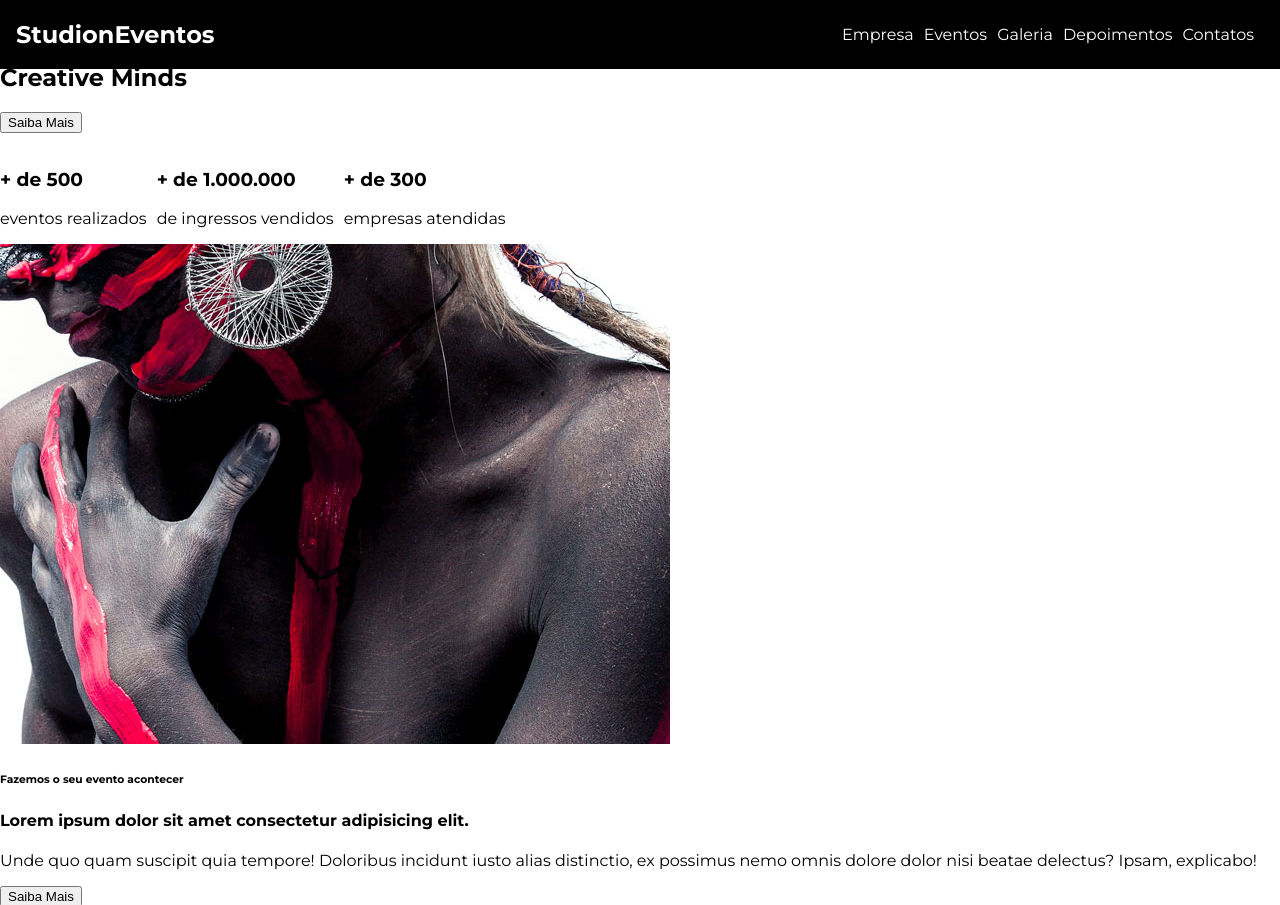
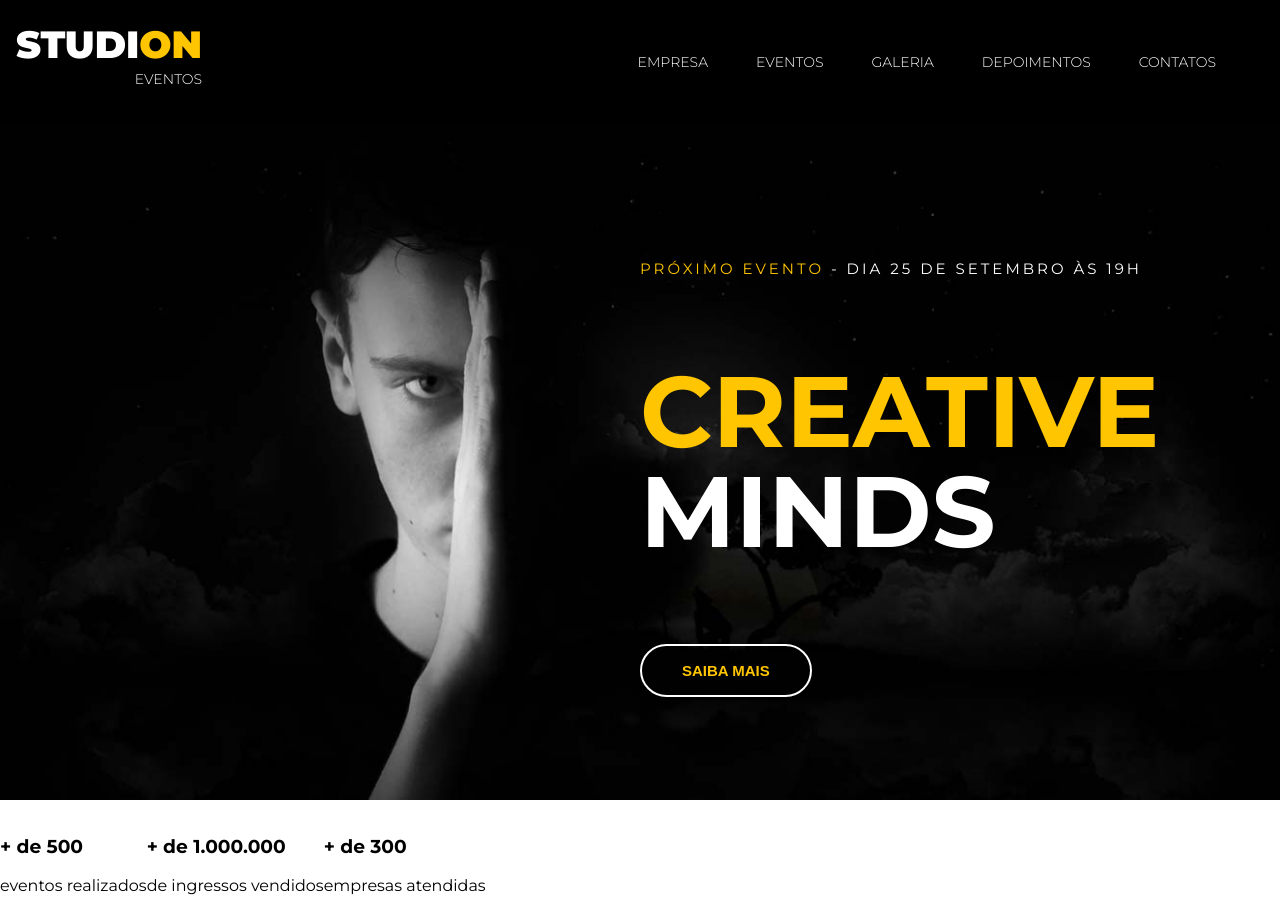
Before and after one commit to Francisco-Viana/studion, a website: page src/index.html in a window 1280 px wide. Shown: the top 905 px of the page. Drawn offline with Linux system fonts and the light colour scheme.

Commit message:
feat(header): implemented header styles

```diff
--- a/src/index.html
+++ b/src/index.html
@@ -9,8 +9,11 @@
 
     <body>
        <nav class="navbar">
-           <h1>Studi<span>on</span><span>Eventos</span></h1>
-            <ul class="navbar__links">
+           <h1 class="logo-studion">
+            Studi<span class="copy--primary">on</span>
+            <span class="logo-studion__subtitle">Eventos</span>
+        </h1>
+        <ul class="navbar__links">
                 <li>
                     <a href="#empresa">
                     Empresa
@@ -42,9 +45,19 @@
        <header>
             <div id="slider">
                 <div class="slide">
-                    <h6><span>Próximo evento</span> - Dia 25 de setembro às 19h</h6>
-                    <h2><span>Creative</span> Minds</h2>
-                    <button>Saiba Mais</button>
+                   <img
+                     class="slide__background-image"
+                     src="./images/banner.jpg"
+                     alt="Studion Banner"
+                     >
+                     <div class="slide__copy">
+                         <h6>
+                            <span class="copy--primary">Próximo evento</span> - Dia 25 de
+                             setembro às 19h
+                            </h6>
+                         <h2><span class="copy--primary">Creative</span> Minds</h2>
+                         <button class="btn btn--slide">Saiba Mais</button>
+                     </div>
                 </div>
             </div>
        </header>
@@ -75,6 +88,8 @@
                 <p>
                     Unde quo quam suscipit quia tempore! Doloribus incidunt iusto alias distinctio, ex possimus nemo omnis dolore dolor nisi
                     beatae delectus? Ipsam, explicabo!
+                    Unde quo quam suscipit quia tempore! Doloribus incidunt iusto alias distinctio, ex possimus nemo omnis dolore dolor nisi
+                    beatae delectus? Ipsam, explicabo!
                 </p>
                 <button>Saiba Mais</button>
             </div>
@@ -96,6 +111,7 @@
         <form>
             <label>receba news e promoções</label>
             <input type="email" placeholder="email">
+            <button type="submit">Enviar</button>
         </form>
         <ul>
             <li><a href="https:facebook.com/" target="_blank">Facebook</a></li>
--- a/src/style.css
+++ b/src/style.css
@@ -1,4 +1,4 @@
-@import url('https://fonts.googleapis.com/css2?family=Montserrat:wght@400;700&display=swap');
+@import url('https://fonts.googleapis.com/css2?family=Montserrat:wght@300;400;700;900&display=swap');
 
 * {
     box-sizing: border-box;
@@ -7,10 +7,13 @@
 :root {
     font-family: 'Montserrat', sans-serif;
     font-size: 16px;
+    --color-primary:#ffc500;
+    --default-padding: 1rem;
 }
 
 body {
     margin: 0;
+    padding-top: 7.75rem;
 }
 
 ul {
@@ -19,12 +22,9 @@ ul {
     padding-left: 0;
 }
 
-li {
-    margin-right: 0.625rem ;
-}
-
 .navbar {
     position: fixed;
+    z-index: 1;
     display: grid;
     grid-template-columns: 1fr 9fr;
     align-items: center;
@@ -32,6 +32,7 @@ li {
     left: 0;
 
     width: 100vw;
+    height: 7.75rem;
     padding: 0 1rem;
 
     background-color: #000; /* vermelho /verde / azul / transparência - 0 - F */
@@ -42,7 +43,96 @@ li {
     justify-self: end;
 }
 
+.navbar__links li {
+    font-size: 0.875rem;
+    margin-right: 3rem;
+    text-transform: uppercase;
+}
+
 .navbar__links a {
+    font-weight: 300;
     color: #fff;
     text-decoration: none;
 }
+
+.navbar__links a:hover {
+    color: var(--color-primary);
+}
+
+.logo-studion {
+    font-size: 2.375rem;
+    font-weight: 900;
+    line-height: 1ch; /* relativa ao tamanho da altura do glifo 0 da fonte */
+    text-transform: uppercase;
+    text-align: right;
+}
+
+.logo-studion__subtitle {
+    font-size: 0.875rem;
+    font-weight: 300;
+}
+
+.copy--primary {
+    color: var(--color-primary);
+}
+
+#slider {
+    background-color: #000;
+    color: #fff;
+}
+
+.slide {
+    position: relative;
+    height: calc(100vh - 7.75rem);
+}
+
+.slide__background-image {
+    width: 100%;
+    height: 100%;
+    object-fit: cover;
+    object-position: center;
+}
+
+.slide__copy {
+    position: absolute;
+    top: 6.25rem;
+    left: 50vw;
+}
+
+.slide__copy h6 {
+    font-size: 0.9375rem;
+    font-weight: 400;
+    text-transform: uppercase;
+    letter-spacing: 0.1875rem;
+}
+
+.slide__copy h2 {
+    font-size: 6.25rem;
+    text-transform: uppercase;
+    line-height: 6.25rem;
+}
+
+.slide__copy h2 span {
+    display: block;
+}
+
+.btn {
+    cursor: pointer;
+    padding: 1rem 2.5rem;
+    border: 0.125rem solid #fff;
+    border-radius: 5rem;
+    color: var(--color-primary);
+    background: unset;
+    font-size: 0.9375rem;
+    font-weight: 700;
+    text-transform: uppercase;
+    transition: 0.3s all ease;
+}
+
+.btn:hover,
+.btn:active,
+.btn:focus {
+    border-color: var(--color-primary);
+    background-color: var(--color-primary);
+    color: #fff;
+}
```
